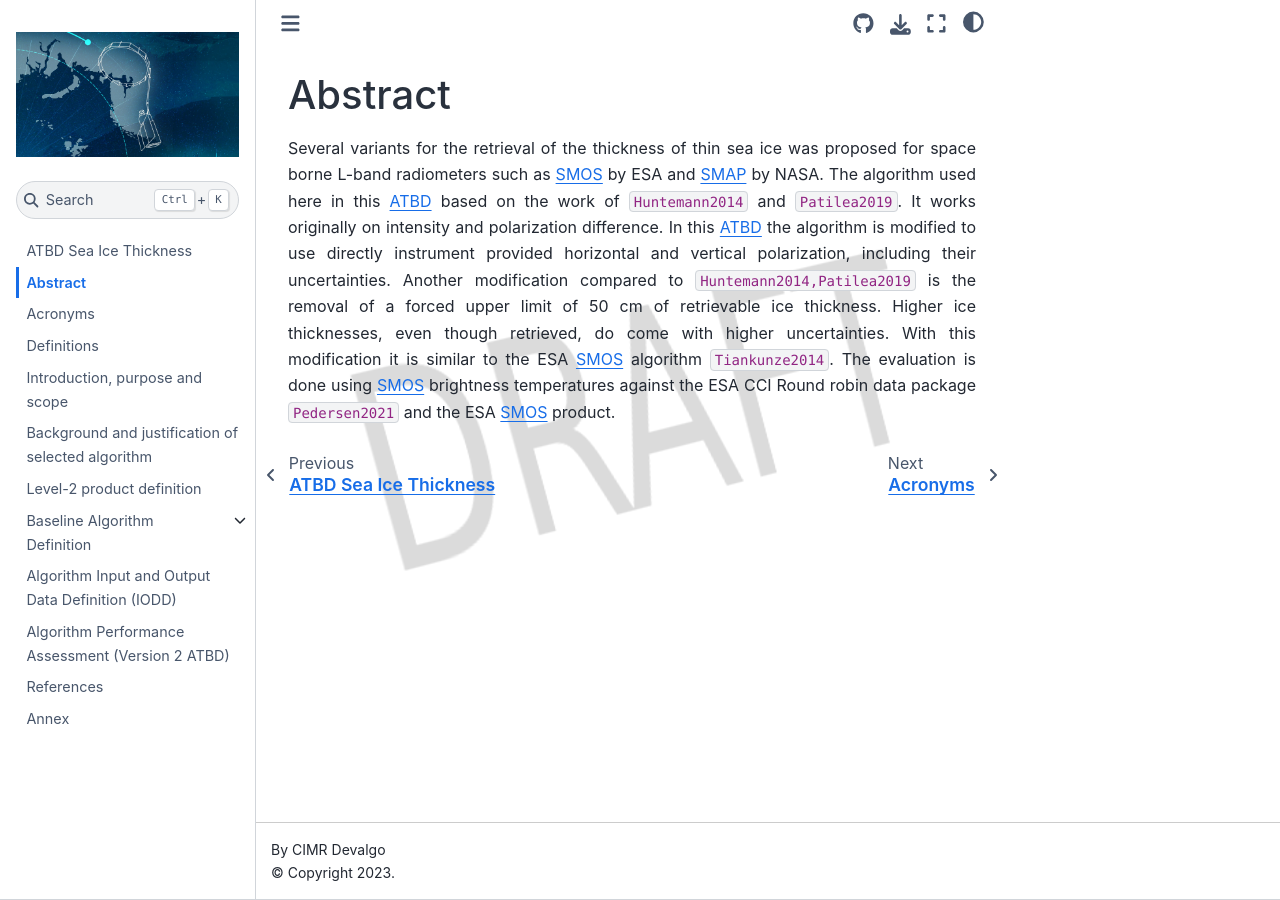
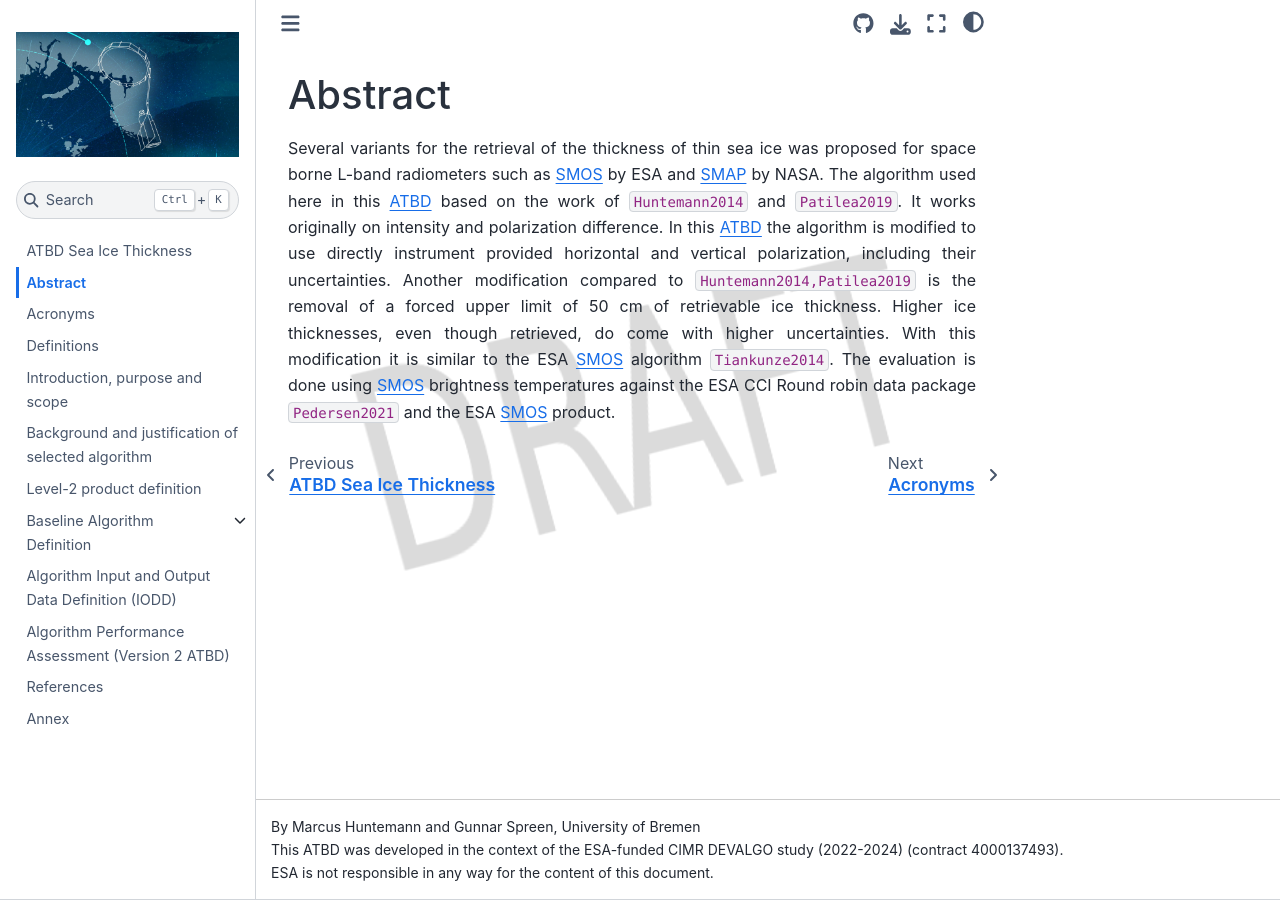
Before and after one commit to CIMR-Algos/SeaIceThickness_ATBD, a Jupyter Book: the page built from book/abstract.md, in a window 1280 px wide. Built offline with Jupyter Book 1.0.4 settings and Sphinx 7.4.7 and the Sphinx Book theme 1.1.4, drawn with Linux system fonts in a browser that asks for light colours; pages that are not in the unit, such as notebooks, are missing from menus; cross-references to code outside the pages are shown as plain code.

Commit message:
update config repo and footer

```diff
--- a/book/_config.yml
+++ b/book/_config.yml
@@ -1,8 +1,8 @@
 # Book settings
 # Learn more at https://jupyterbook.org/customize/config.html
 
-title: ATBD Sea Ice Thickness
-author: CIMR Devalgo
+title: CIMR L2 Sea Ice Thickness ATBD v1
+author: Marcus Huntemann and Gunnar Spreen, University of Bremen
 logo: logo.jpg
 
 # Force re-execution of notebooks on each build.
@@ -25,6 +25,7 @@
   config:
     nb_render_markdown_format: myst
     bibtex_reference_style: author_year
+    html_show_copyright: false
   extra_extensions:
     - sphinxcontrib.mermaid
 
@@ -33,15 +34,21 @@
   - deflist
   - dollarmath
 
-
 # Information about where the book exists on the web
 repository:
-  url: https://github.com/CIMR-Algos/ATBD-Template  # Online location of your book
-  path_to_book: docs  # Optional path to your book, relative to the repository root
-  branch: master  # Which branch of the repository should be used when creating links (optional)
+  url: https://github.com/CIMR-Algos/SeaIceThickness_ATBD
+  # Online location of your book
+  path_to_book: book  # Optional path to your book, relative to the repository root
+  branch: main  # Which branch of the repository should be used when creating links (optional)
 
 # Add GitHub buttons to your book
 # See https://jupyterbook.org/customize/config.html#add-a-link-to-your-repository
 html:
   use_issues_button: false
   use_repository_button: true
+  extra_footer: |
+    <p>
+    This ATBD was developed in the context of the ESA-funded CIMR DEVALGO study (2022-2024) (contract 4000137493).
+    <br>
+    ESA is not responsible in any way for the content of this document.
+    </p>
```
